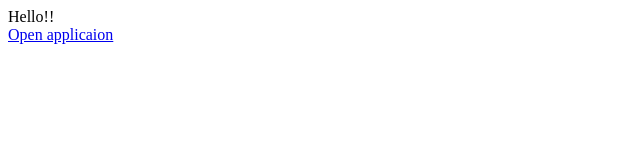
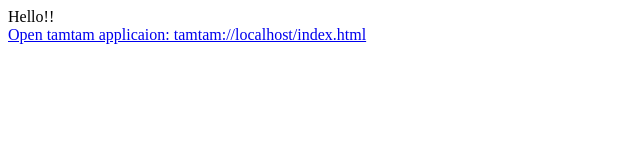
Before and after one commit to serjiogunit/serjio, a plain HTML site: page index.html in a window 1280 px wide. Shown: the whole page, without its empty margins (0-640 px from the left). Drawn offline with Linux system fonts and the light colour scheme.

Commit message:
Update index.html

```diff
--- a/index.html
+++ b/index.html
@@ -6,7 +6,7 @@
         var link = document.getElementById('openApp');
         var location = window.location.href.replace(window.location.protocol, 'tamtam:');
         link.href=location;
-        link.innerHtml = 'Open tamtam applicaion: ' + location;
+        link.innerHTML = 'Open tamtam applicaion: ' + location;
       });
     </script>
   </head>
```
